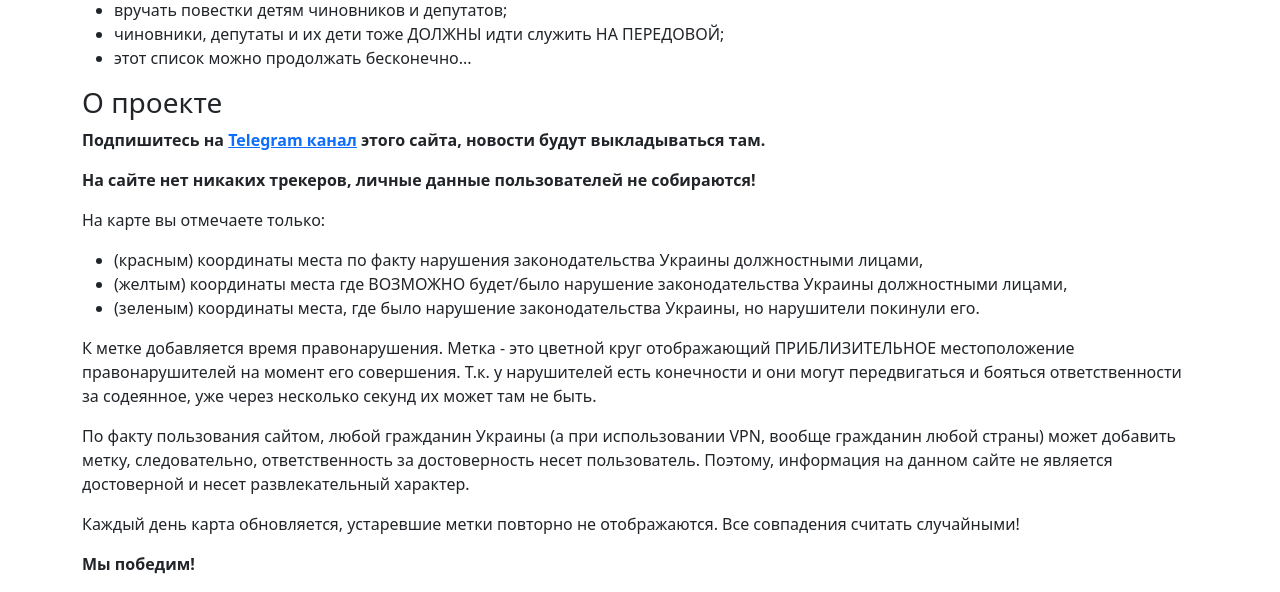
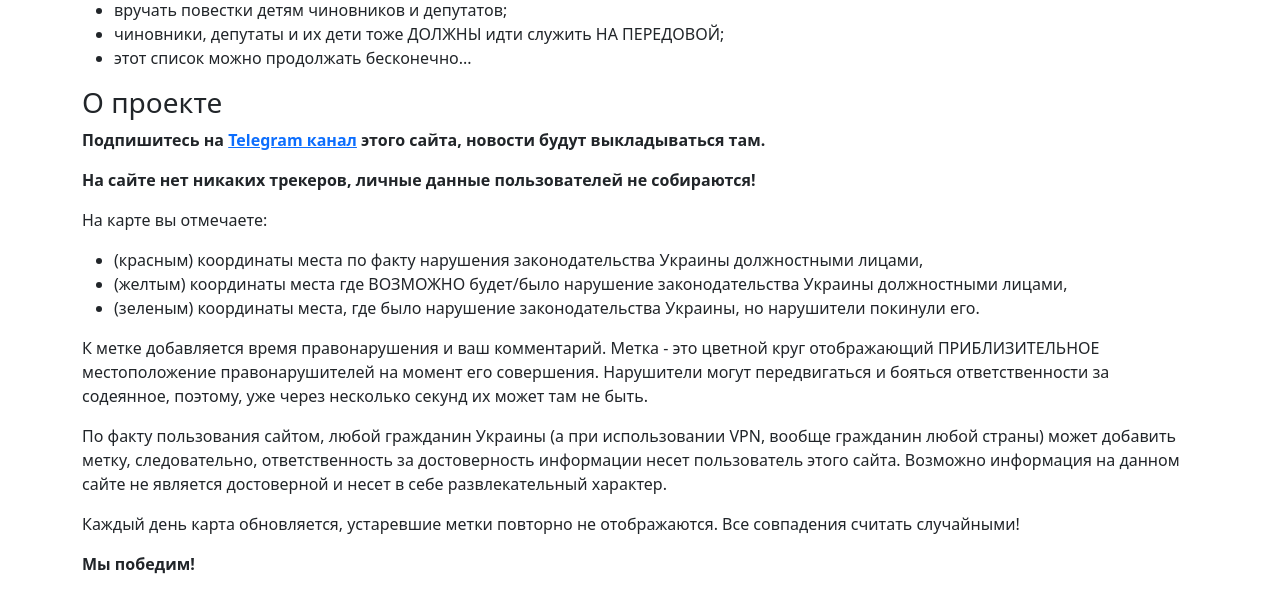
Before and after one commit to VetalM84/flaskFolium, a Flask app: page /about/ in a window 1280 px wide. Shown: the part 309-901 px from the top of the page. Run offline with Flask 2, Linux system fonts and the light colour scheme.

Commit message:
Update text

```diff
--- a/maps/templates/about.html
+++ b/maps/templates/about.html
@@ -1,4 +1,8 @@
 {% extends "base.html" %}
+
+{% block head %}
+  <title>О проекте. Карта вручения повесток в Украине с нарушениями законодательства</title>
+{% endblock %}
 
 {% block navi %}
     <li class="nav-item"><a href="{{ url_for('index') }}" class="nav-link">Карта</a></li>
@@ -20,18 +24,18 @@
         <h2 class="h3">О проекте</h2>
         <p><strong>Подпишитесь на <a href="https://t.me/povestki_ua">Telegram канал</a> этого сайта, новости будут выкладываться там.</strong></p>
         <p><strong>На сайте нет никаких трекеров, личные данные пользователей не собираются!</strong></p>
-        <p>На карте вы отмечаете только:</p>
+        <p>На карте вы отмечаете:</p>
         <ul>
             <li>(красным) координаты места по факту нарушения законодательства Украины должностными лицами,</li>
             <li>(желтым) координаты места где ВОЗМОЖНО будет/было нарушение законодательства Украины должностными лицами,</li>
             <li>(зеленым) координаты места, где было нарушение законодательства Украины, но нарушители покинули его.</li>
         </ul>
-        <p>К метке добавляется время правонарушения. Метка - это цветной круг отображающий ПРИБЛИЗИТЕЛЬНОЕ
-            местоположение правонарушителей на момент его совершения. Т.к. у нарушителей есть конечности и они могут
-        передвигаться и бояться ответственности за содеянное, уже через несколько секунд их может там не быть.</p>
+        <p>К метке добавляется время правонарушения и ваш комментарий. Метка - это цветной круг отображающий ПРИБЛИЗИТЕЛЬНОЕ
+            местоположение правонарушителей на момент его совершения. Нарушители могут передвигаться и бояться
+            ответственности за содеянное, поэтому, уже через несколько секунд их может там не быть.</p>
         <p>По факту пользования сайтом, любой гражданин Украины (а при использовании VPN, вообще гражданин любой страны)
-            может добавить метку, следовательно, ответственность за достоверность несет пользователь.
-            Поэтому, информация на данном сайте не является достоверной и несет развлекательный характер.</p>
+            может добавить метку, следовательно, ответственность за достоверность информации несет пользователь этого сайта.
+            Возможно информация на данном сайте не является достоверной и несет в себе развлекательный характер.</p>
         <p>Каждый день карта обновляется, устаревшие метки повторно не отображаются. Все совпадения считать случайными!</p>
         <p><strong>Мы победим!</strong></p>
     </div>
--- a/maps/templates/base.html
+++ b/maps/templates/base.html
@@ -7,7 +7,7 @@
     <meta name="keywords" content="повестка, вручение, вручают, карта, выдают, выдача, повесток">
 
       {% block head %}
-        <title>Карта вручения повесток в Украине с нарушениями</title>
+        <title>Карта вручения повесток в Украине с нарушениями законодательства</title>
       {% endblock %}
 
     <link href="https://cdn.jsdelivr.net/npm/bootstrap@5.2.0/dist/css/bootstrap.min.css" rel="stylesheet" integrity="sha384-gH2yIJqKdNHPEq0n4Mqa/HGKIhSkIHeL5AyhkYV8i59U5AR6csBvApHHNl/vI1Bx" crossorigin="anonymous">
--- a/maps/templates/index.html
+++ b/maps/templates/index.html
@@ -37,13 +37,15 @@
                 <div class="form-group">
                     <p>{{ form.submit(class="btn btn-primary") }}</p>
                 </div>
+            <hr>
                 <div class="form-group">
                     <p>Метки на карте <strong>обновляются один раз в минуту</strong> для экономии ресурсов сервера.</p>
-                    <p>Координаты можно взять из:</p>
+                    <p>Координаты заполняются автоматически при клике на карте.</p>
+                    <p>Или их можно взять из:</p>
                         <ul>
-                            <li>клик на карте сайта -> копируете текст из всплывающего окна,</li>
                             <li>Google карты,</li>
                             <li>навигатор,</li>
+                            <li>2GIS,</li>
                             <li>и т.п.</li>
                         </ul>
                 </div>
```
